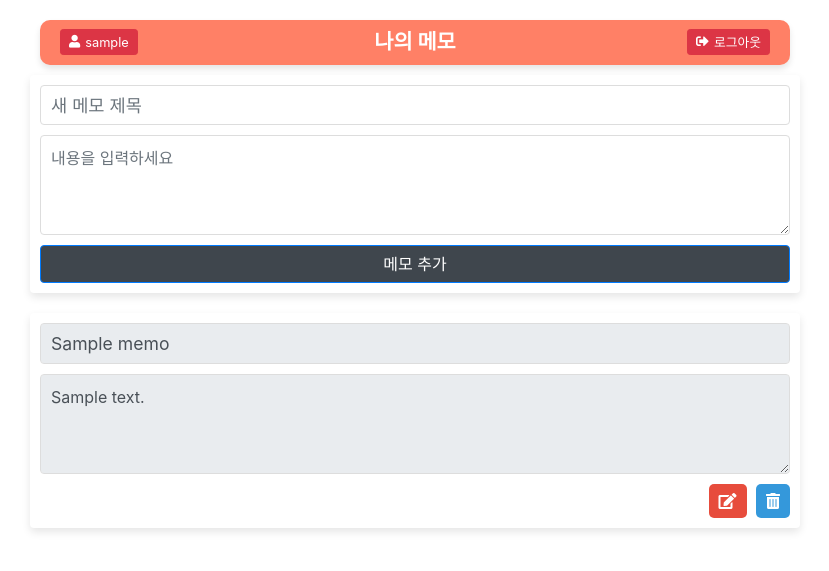
After one commit to givemechocopy/flask-fastapi-study, a Flask app: page /memos in a window 1280 px wide. The commit adds this page. Shown: the top 571 px of the page, without its empty margins (225-1054 px from the left). Run offline with Flask 3, Linux system fonts and the light colour scheme; a user stored in the database is signed in; tables that the repository leaves empty hold one stand-in row (values such as "Sample post"); some libraries are stand-ins or nearby versions.

Commit message:
feat: memo-app-project with flask 기능 구현

```diff
--- a/flask-memo-app/app.py
+++ b/flask-memo-app/app.py
@@ -1,8 +1,67 @@
-from flask import Flask, render_template
+"""
+SQLALCHEMY_DATABASE_URI는 MySQL 데이터베이스에 연결하는 데 필요한 정보를 포함한다.
+- username : 사용자 이름
+- password : 비밀번호
+- localhost : 호스트 주소
+- my_memo_app : 데이터베이스 이름
+"""
+from flask import Flask, render_template, request, jsonify, abort, redirect, url_for
+from flask_sqlalchemy import SQLAlchemy
+from flask_login import LoginManager, UserMixin, login_user, logout_user, login_required, current_user
+from werkzeug.security import generate_password_hash, check_password_hash
+from dotenv import load_dotenv
+import os
+
 
 app = Flask(__name__)
 
+login_manager = LoginManager()
+login_manager.init_app(app)
+login_manager.login_view = 'login'      # 로그인 페이지의 뷰 함수 이름
 
+
+load_dotenv()
+
+DB_USER = os.getenv("DB_USER")
+DB_PASSWORD = os.getenv("DB_PASSWORD")
+DB_HOST = os.getenv("DB_HOST")
+DB_NAME = os.getenv("DB_NAME")
+
+# 데이터베이스 설정
+app.config['SQLALCHEMY_DATABASE_URI'] = f'mysql+pymysql://{DB_USER}:{DB_PASSWORD}@{DB_HOST}/{DB_NAME}'
+# SQLAlchemy의 수정 추적 기능을 비활성화 (성능 상의 이유)
+app.config['SQLALCHEMY_TRACK)MODIFICATIONS'] = False
+# 세션 및 쿠키에 대한 보안 향상을 위한 필요한 비밀 키 설정
+app.config['SECRET_KEY'] = 'mysecretkey'
+db = SQLAlchemy(app)
+
+
+# 데이터 모델 정의
+class Memo(db.Model):
+    id = db.Column(db.Integer, primary_key=True)
+    user_id = db.Column(db.Integer, db.ForeignKey('user.id'))       # 사용자 참조 추가
+
+    title = db.Column(db.String(100), nullable=False)
+    content = db.Column(db.String(1000), nullable=False)
+
+    def __repr__(self):
+        return f'<Memo {self.title}>'
+
+# 사용자 모델을 정의하고 데이터베이스 스키마에 반영
+class User(UserMixin, db.Model):
+    id = db.Column(db.Integer, primary_key=True)
+    username = db.Column(db.String(100), unique=True, nullable=False)
+    email = db.Column(db.String(100), unique=True, nullable=False)
+    password_hash = db.Column(db.String(512))
+
+    def set_password(self, password):
+        self.password_hash = generate_password_hash(password)
+
+    def check_password(self, password):
+        return check_password_hash(self.password_hash, password)
+
+
+# 기존 라우트
 @app.route('/')
 def home():
     return render_template('home.html')
@@ -11,3 +70,100 @@ def home():
 @app.route('/about')
 def about():
     return '이것은 마이 메모 앱의 소개 페이지입니다.'
+
+
+# 데이터베이스 생성
+with app.app_context():
+    db.create_all()
+
+
+# 메모 생성
+@app.route('/memos/create', methods=['POST'])
+@login_required
+def create_memo():
+    title = request.json['title']
+    content = request.json['content']
+    new_memo = Memo(user_id=current_user.id, title=title, content=content)  # 현재 로그인한 사용자의 ID 추가
+    db.session.add(new_memo)
+    db.session.commit()
+    return jsonify({'message': 'Memo created'}), 201
+
+
+# 메모 조회
+@app.route('/memos', methods=['GET'])
+def list_memos():
+    memos = Memo.query.filter_by(user_id=current_user.id).all()           # 현재 로그인한 사용자의 메모만 조회
+    return render_template('memos.html',
+                           memos=memos, username=current_user.username)   # 사용자별 메모를 표시하는 템플릿 렌더링
+
+
+# 메모 업데이트
+@app.route('/memos/update/<int:id>', methods=['PUT'])
+def update_memo(id):
+    memo = Memo.query.filter_by(id=id, user_id=current_user.id).first()     # 현재 사용자의 메모만 선택
+    if memo:
+        memo.title = request.json['title']
+        memo.content = request.json['content']
+        db.session.commit()
+        return jsonify({'message': 'Memo updated'}), 200
+    else:
+        abort(404, descrption="Memo not found or not authorized")
+
+
+# 메모 삭제
+@app.route('/memos/delete/<int:id>', methods=['DELETE'])
+def delete_memo(id):
+    memo = Memo.query.filter_by(id=id, uUser_id=current_user.id).first()     # 현재 사용자의 메모만 선택
+    if memo:
+        db.session.delete(memo)
+        db.session.commit()
+        return jsonify({'message': 'Memo deleted'}), 200
+    else:
+        abort(404, description="Memo not found or not authorized")
+
+
+# Flask-Login이 현재 로그인한 사용자를 로드할 수 있도록 사용자 로딩 함수 정의
+@login_manager.user_loader
+def load_user(user_id):
+    return User.query.get(int(user_id))
+
+
+@app.route('/login', methods=['GET', 'POST'])
+def login():
+    if request.method == 'POST':
+        user = User.query.filter_by(username=request.form['username']).first()
+        if user and user.check_password(request.form['password']):
+            login_user(user)
+            return jsonify({'message': 'Logged in successfully'}), 200
+        return abort(401, description="Invalid credentials")
+    return render_template('login.html')
+
+
+@app.route('/logout')
+@login_required
+def logout():
+    logout_user()
+    return redirect(url_for('home')) # 로그아웃 후 메인 페이지로 리다이렉트
+
+
+# 새로운 사용자가 시스템에 등록을 위한 회원가입 기능 추가
+@app.route('/signup', methods=['GET', 'POST'])
+def signup():
+    if request.method == 'POST':
+        username = request.form['username']
+        email = request.form['email']
+        password = request.form['password']
+
+        # 회원가입 실패시 에러 메시지를 JSON 형태로 반환 (프론트엔드 페이지에서 해당 메세지를 기반으로 팝업을 띄움)
+        existing_user = User.query.filter((User.username == username) | (User.email == email)).first()
+        if existing_user:
+            return jsonify({'error': '사용자 이름 또는 이메일이 이미 사용 중입니다.'}), 400
+
+        user = User(username=username, email=email)
+        user.set_password(password)
+
+        db.session.add(user)
+        db.session.commit()
+
+        return jsonify({'message': '회원가입이 성공하였습니다. 기입한 아이디와 패스워드로 로그인할 수 있습니다.'}), 201
+    return redirect(url_for('home')) # 비정상요청의 경우 인 페이지로 리다이렉트
--- a/flask-memo-app/requirements.txt
+++ b/flask-memo-app/requirements.txt
@@ -1,3 +1,6 @@
+python-dotenv
 Flask
 Flask-SQLAlchemy
 pymysql
+cryptography
+Flask-Login
--- /dev/null
+++ b/flask-memo-app/templates/memos.html
@@ -0,0 +1,288 @@
+<!DOCTYPE html>
+<html lang="ko">
+<head>
+    <meta charset="UTF-8">
+    <title>나의 메모</title>
+    <link href="https://stackpath.bootstrapcdn.com/bootstrap/4.3.1/css/bootstrap.min.css" rel="stylesheet">
+    <link href="https://cdnjs.cloudflare.com/ajax/libs/font-awesome/5.15.1/css/all.min.css" rel="stylesheet">
+    <style>
+        .container {
+            margin-top: 20px;
+            max-width: 800px;
+        }
+
+        .card {
+            margin-bottom: 20px;
+            border: none;
+            box-shadow: 0 4px 8px rgba(0,0,0,.1);
+            background-color: #fff;
+        }
+
+        .card-body {
+            position: relative;
+            padding: 10px;
+        }
+
+        .memo-title, .memo-content {
+            width: 100%;
+            margin-bottom: 10px;
+            border: 1px solid #ddd;
+            background-color: #fff;
+            padding: 10px;
+        }
+
+        .memo-title {
+            font-size: 1.1rem;
+        }
+
+        .memo-content {
+            min-height: 100px;
+        }
+
+        .edit-buttons {
+            margin: 10px;
+            text-align: right;
+            margin-right: 0px;
+            margin-bottom: 0px;
+        }
+
+        .edit-buttons .btn {
+            background-color: #f8f9fa;
+            border: none;
+            border-radius: 5px;
+            margin-left: 5px;
+            padding: 5px 10px;
+            color: #495057;
+            transition: all 0.3s ease;
+        }
+
+        .edit-buttons .btn:hover {
+            background-color: #e2e6ea;
+            transform: scale(1.1);
+        }
+
+        .edit-buttons .btn-edit {
+            background-color: #E74C3C;
+            color: #fff;
+        }
+
+        .edit-buttons .btn-edit:hover {
+            background-color: #C0392B;
+        }
+
+        .edit-buttons .btn-delete {
+            background-color: #3498DB;
+            color: #fff;
+        }
+
+        .edit-buttons .btn-delete:hover {
+            background-color: #2980B9;
+        }
+
+        .btn-primary {
+            background-color: #3F464D;
+            border-color: #007bff;
+        }
+
+        .btn-primary:hover {
+            background-color: #0056b3;
+            border-color: #0056b3;
+        }
+
+        .btn-block {
+            display: block;
+            width: 100%;
+        }
+
+        .header-bar {
+            background-color: #FF8066; /* 변경된 헤더바 배경색 */
+            padding: 10px 0; /* 상하 패딩 */
+            text-align: center; /* 텍스트 가운데 정렬 */
+            border-radius: 10px; /* 둥근 꼭짓점 */
+            box-shadow: 0 4px 6px rgba(0,0,0,.1); /* 그림자 효과 */
+            animation: slideDown 0.5s ease-out; /* 슬라이드 다운 애니메이션 */
+            margin: 10px;
+            position: relative;
+            display: flex; /* 플렉스박스 레이아웃 적용 */
+            justify-content: center; /* 가로 중앙 정렬 */
+            align-items: center; /* 세로 중앙 정렬 */
+        }
+
+        .header-item {
+            position: absolute;
+            top: 50%;
+            transform: translateY(-50%);
+        }
+
+        .header-item:first-child {
+            left: 20px;
+        }
+
+        .header-item:last-child {
+            right: 20px;
+        }
+
+        .username-button, .logout-button {
+            display: flex;
+            align-items: center;
+        }
+
+        .username-button i, .logout-button i {
+            margin-right: 5px;
+        }
+
+        .header-bar h1 {
+            color: white; /* 헤더바 텍스트 색상 */
+            margin: 0; /* 여백 제거 */
+            font-size: 1.3em; /* 폰트 크기 조정 */
+            font-weight: bold;
+            transition: all 0.3s ease-in-out; /* 부드러운 변화 효과 */
+        }
+
+        .header-content {
+            text-align: center;
+        }
+
+        .user-info {
+            position: absolute; /* 절대 위치 지정 */
+            top: 10px;
+            right: 20px;
+            font-size: 0.9rem; /* 폰트 크기 조정 */
+        }
+
+        .logout-button {
+            margin-left: 10px; /* 로그아웃 버튼과 사용자 ID 사이의 간격 */
+        }
+
+        .btn-sm {
+            padding: 0.15rem 0.5rem;
+            font-size: .8rem;
+            line-height: 1.5;
+            border-radius: 0.2rem;
+        }
+
+        /* 슬라이드 다운 애니메이션 효과 */
+        @keyframes slideDown {
+            from {
+                transform: translateY(-100%);
+                opacity: 0;
+            }
+            to {
+                transform: translateY(0);
+                opacity: 1;
+            }
+        }
+    </style>
+    <script>
+        function createMemo() {
+            var title = document.getElementById('new-title').value;
+            var content = document.getElementById('new-content').value;
+
+            fetch('/memos/create', {
+                method: 'POST',
+                headers: {
+                    'Content-Type': 'application/json',
+                },
+                body: JSON.stringify({ title: title, content: content })
+            })
+            .then(response => response.json())
+            .then(data => {
+                console.log(data);
+                window.location.reload(); // 페이지 새로고침
+            })
+            .catch((error) => {
+                console.error('Error:', error);
+            });
+        }
+
+        function toggleEdit(id) {
+            var titleEl = document.getElementById('title-' + id);
+            var contentEl = document.getElementById('content-' + id);
+            var isReadOnly = titleEl.readOnly;
+
+            titleEl.readOnly = !isReadOnly;
+            contentEl.readOnly = !isReadOnly;
+
+            if (!isReadOnly) {
+                updateMemo(id);
+            }
+        }
+
+        function updateMemo(id) {
+            var title = document.getElementById('title-' + id).value;
+            var content = document.getElementById('content-' + id).value;
+
+            fetch('/memos/update/' + id, {
+                method: 'PUT',
+                headers: {
+                    'Content-Type': 'application/json',
+                },
+                body: JSON.stringify({ title: title, content: content })
+            })
+            .then(response => response.json())
+            .then(data => {
+                console.log(data);
+                alert('메모가 업데이트되었습니다.');
+            })
+            .catch((error) => {
+                console.error('Error:', error);
+            });
+        }
+
+        function deleteMemo(id) {
+            if (!confirm('메모를 삭제하시겠습니까?')) return;
+
+            fetch('/memos/delete/' + id, {
+                method: 'DELETE',
+            })
+            .then(response => response.json())
+            .then(data => {
+                console.log(data);
+                window.location.reload(); // 페이지 새로고침
+            })
+            .catch((error) => {
+                console.error('Error:', error);
+            });
+        }
+    </script>
+</head>
+
+<body>
+    <div class="container">
+        <!-- 헤더바 추가 -->
+        <div class="header-bar">
+            <div class="header-item">
+                <a href="#" class="btn btn-sm btn-danger username-button">
+                    <i class="fas fa-user"></i> {{ username }}
+                </a>
+            </div>
+            <h1>나의 메모</h1>
+            <div class="header-item">
+                <a href="/logout" class="btn btn-sm btn-danger logout-button">
+                    <i class="fas fa-sign-out-alt"></i> 로그아웃
+                </a>
+            </div>
+        </div>
+        <div class="card">
+            <div class="card-body">
+                <input type="text" id="new-title" placeholder="새 메모 제목" class="form-control memo-title">
+                <textarea id="new-content" placeholder="내용을 입력하세요" class="form-control memo-content"></textarea>
+                <button onclick="createMemo()" class="btn btn-primary btn-block">메모 추가</button>
+            </div>
+        </div>
+
+        {% for memo in memos %}
+        <div class="card memo">
+            <div class="card-body">
+                <input type="text" id="title-{{ memo.id }}" value="{{ memo.title }}" class="form-control memo-title" readonly>
+                <textarea id="content-{{ memo.id }}" class="form-control memo-content" readonly>{{ memo.content }}</textarea>
+                <div class="edit-buttons">
+                    <button onclick="toggleEdit({{ memo.id }})"  class="btn btn-edit"><i class="fas fa-edit"></i></button>
+                    <button onclick="deleteMemo({{ memo.id }})" class="btn btn-delete"><i class="fas fa-trash-alt"></i></button>
+                </div>
+            </div>
+        </div>
+        {% endfor %}
+    </div>
+</body>
+</html>
```
Also changed, not shown: flask-memo-app/templates/home.html (+121 -4 lines).
